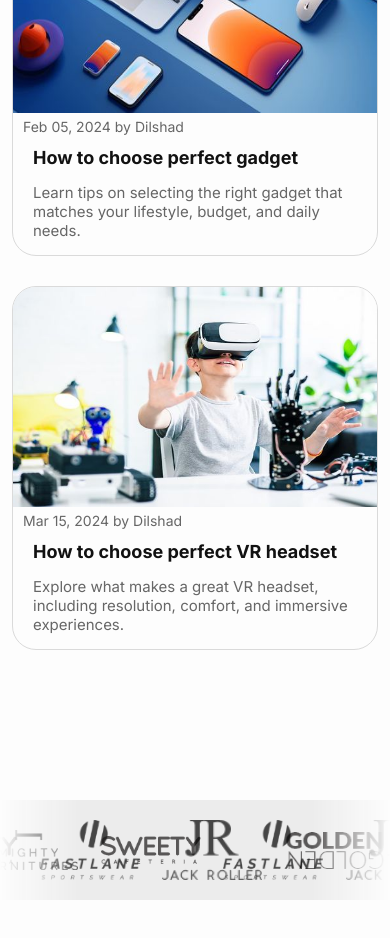
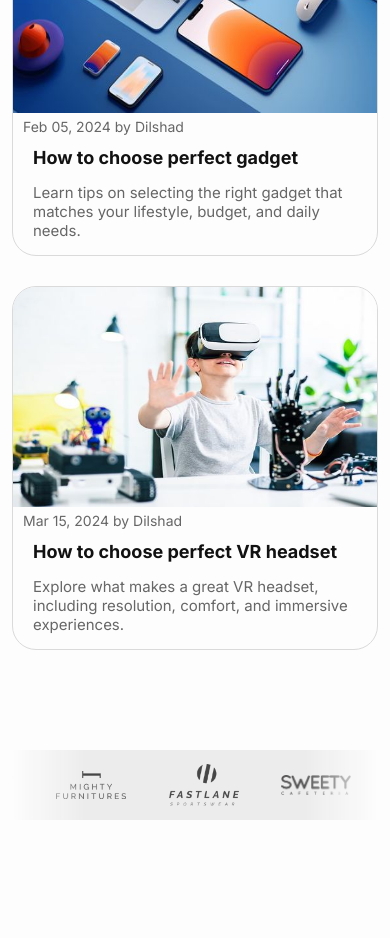
Before and after one commit to AdamKhelladi/react-Ecommerce-website, a React (Create React App) app: page / in a window 390 px wide. Shown: the part 9476-10414 px from the top of the page. Built offline with nearby package versions, Linux system fonts and the light colour scheme.

Commit message:
Add Footer component

```diff
--- a/src/App.js
+++ b/src/App.js
@@ -10,6 +10,7 @@ import image2 from "../src/assets/category/smartwatch2-removebg-preview.png";
 import Products from "./components/Products/Products";
 import Blogs from "./components/Blogs/Blogs";
 import Partners from "./components/Partners/Partners";
+import Footer from "./components/Footer/Footer";
 
 const bannerOneData = {
   discount: "30% OFF",
@@ -48,8 +49,9 @@ function App() {
         <Products />
         <Banner bannerData={bannerTwoData} />
         <Blogs />
+        <Partners />
+        <Footer />
       </div>
-      <Partners />
     </div>
   );
 }
--- a/src/components/Blogs/Blogs.css
+++ b/src/components/Blogs/Blogs.css
@@ -70,7 +70,6 @@
   color: var(--text-secondary);
 }
 
-
 @media (max-width: 800px) {
   .blogs-container .blogs-items {
     display: grid;
@@ -78,3 +77,9 @@
     gap: 30px;
   }
 }
+
+@media (max-width: 500px) {
+  .blogs-container {
+    padding: 200px 0 100px;
+  }
+}
--- /dev/null
+++ b/src/components/Footer/Footer.css
@@ -0,0 +1,3 @@
+.footer-container {
+  padding-top: 150px;
+}
--- /dev/null
+++ b/src/components/Footer/Footer.js
@@ -0,0 +1,7 @@
+import "./Footer.css";
+
+export default function Footer() {
+  return (
+    <div className="footer-container"></div>
+  )
+}
--- a/src/components/Partners/Partners.css
+++ b/src/components/Partners/Partners.css
@@ -1,13 +1,10 @@
-.partners-wrapper {
+.partners-container {
   width: 100%;
-  margin-bottom: 200px;
   overflow: hidden;
-}
 
-.partners-container {
   display: flex;
   align-items: center;
-  gap: 60px;
+  gap: 100px;
 
   position: relative;
   background-color: #ececec;
@@ -73,3 +70,16 @@
     left: -100px;
   }
 }
+
+@media (max-width: 900px) {
+  .partners-container img {
+    width: 70px;
+    left: calc(100px * 8);
+  }
+}
+
+@media (max-width: 500px) {
+  .partners-container {
+    height: 70px;
+  }
+}
--- a/src/components/Partners/Partners.js
+++ b/src/components/Partners/Partners.js
@@ -7,15 +7,27 @@ import image4 from "../../assets/brand/br-4.png";
 import image5 from "../../assets/brand/br-5.png";
 
 export default function Partners() {
-  const images = [image1, image2, image3, image4, image5, image3, image2, image5];
+  const images = [
+    image1,
+    image2,
+    image3,
+    image4,
+    image5,
+    image3,
+    image2,
+    image5,
+  ];
 
   return (
-    <div className="partners-wrapper">
-      <div className="partners-container">
-        {images.map((img, index) => (
-          <img className={`img-${index+1}`} key={`first-${index}`} src={img} alt="Partner brand" />
-        ))}
-      </div>
+    <div className="partners-container">
+      {images.map((img, index) => (
+        <img
+          className={`img-${index + 1}`}
+          key={`first-${index}`}
+          src={img}
+          alt="Partner brand"
+        />
+      ))}
     </div>
   );
 }
```
